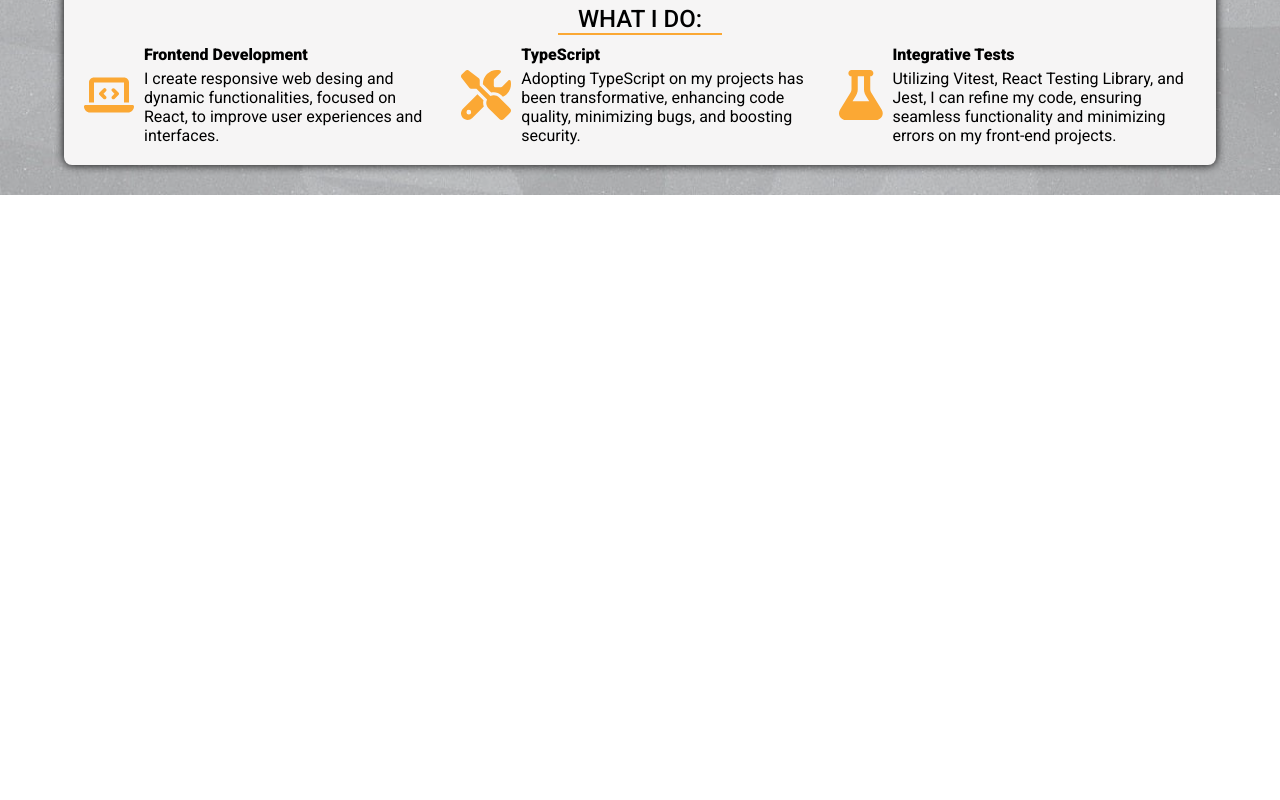
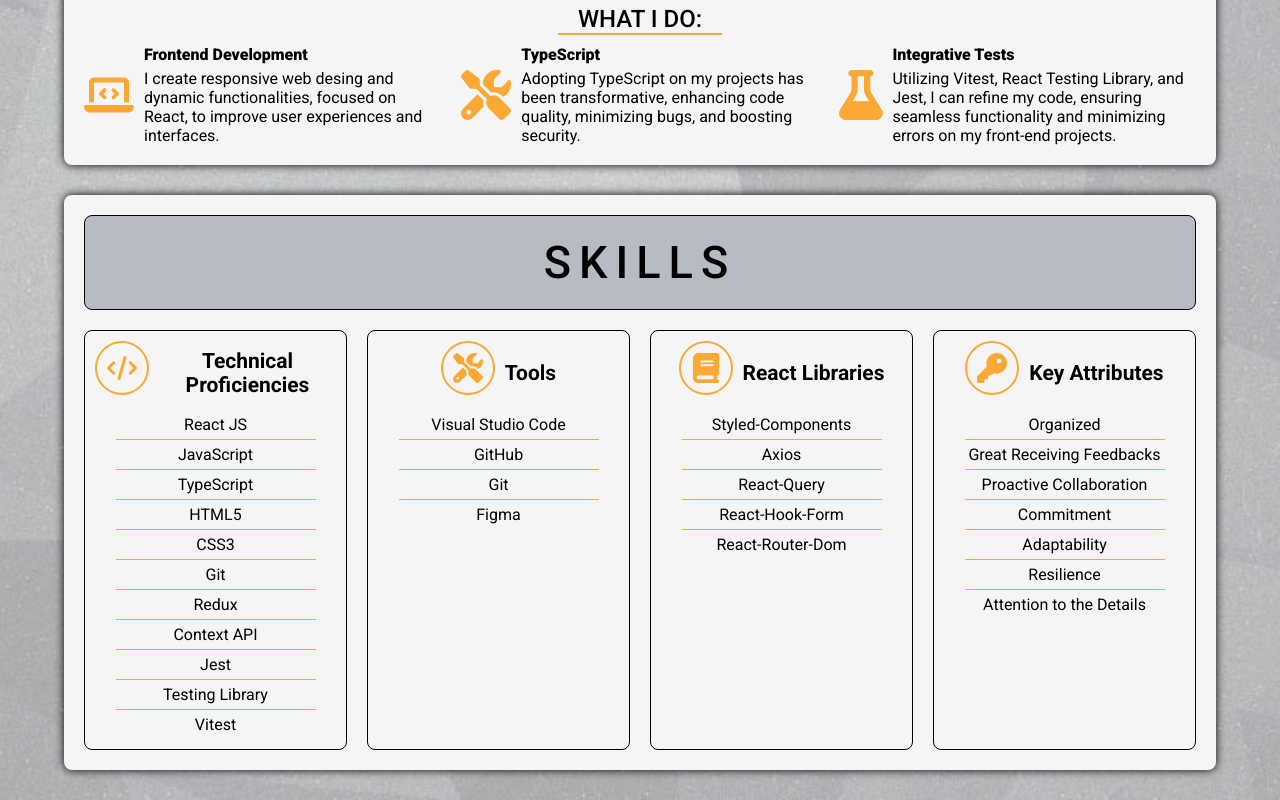
Before and after one commit to SantiagoMorais/old-portfolio, a React (Vite) app: page / in a window 1280 px wide. Shown: the part 925-1725 px from the top of the page. Before the commit the page ends 1120 px from the top, so only its background shows below. Built offline with nearby package versions, Linux system fonts and the light colour scheme; a web font is replaced by a local one.

Commit message:
Skills component created and tested, file json created to contain the skills data

```diff
--- a/src/components/about/index.tsx
+++ b/src/components/about/index.tsx
@@ -62,6 +62,7 @@ const Container = styled.section`
     padding: 0 5dvw;
 
     .content {
+        width: 100%;
         display: flex;
         flex-direction: column;
         align-items: center;
--- a/src/components/hero/index.tsx
+++ b/src/components/hero/index.tsx
@@ -181,7 +181,7 @@ const Container = styled.section`
                     }
 
                     .customIcon {
-                        user-select: none;
+                        user-select: nonek;
                         background-color: ${({ theme }) => theme.textColor};
                         color: ${({ theme }) => theme.secondaryTextColor};
                         width: 5rem;
--- a/src/components/home/index.tsx
+++ b/src/components/home/index.tsx
@@ -5,6 +5,7 @@ import { useContext } from "react";
 import styled from "styled-components"
 import backgroundImage from "@assets/background-image.jpg"
 import { AboutMe } from "@components/about";
+import { Skills } from "@components/skills";
 
 export const Home = () => {
     const { theme } = useContext(ThemeContext);
@@ -15,6 +16,7 @@ export const Home = () => {
             <Header />
             <Hero />
             <AboutMe />
+            <Skills />
         </Container>
     )
 }
--- /dev/null
+++ b/src/components/skills/index.tsx
@@ -0,0 +1,149 @@
+import { ThemeContext } from "@contexts/themeContext";
+import { FontAwesomeIcon } from "@fortawesome/react-fontawesome";
+import { useContext } from "react";
+import styled from "styled-components";
+import skillsData from "@json/index.json";
+import { IconDefinition } from "@fortawesome/fontawesome-svg-core";
+import { faBook, faCode, faKey, faLaptopCode, faTools } from "@fortawesome/free-solid-svg-icons";
+import { componentsGap, fonts } from "@styles/variables";
+
+const iconMapping: Record<string, IconDefinition> = {
+    code: faCode,
+    tools: faTools,
+    book: faBook,
+    key: faKey,
+};
+
+const defaultIcon = faLaptopCode;
+
+export const Skills = () => {
+    const { theme } = useContext(ThemeContext);
+
+    return (
+        <Container theme={theme}>
+            <div className="content">
+                <h2 className="title">Skills</h2>
+                <div className="skillLists">
+                    {skillsData &&
+                        skillsData.skills.map((skill, index) => (
+                            <div className="skill" key={index}>
+                                <div className="subtitle">
+                                    <FontAwesomeIcon
+                                        className="icon"
+                                        icon={iconMapping[skill.icon] || defaultIcon}
+                                    />
+                                    <h3 className="skillTitle">{skill.category}</h3>
+                                </div>
+                                <ul className="list">
+                                    {skill.list.map((item, idx) => (
+                                        <li className="item" key={idx}>{item}</li>
+                                    ))}
+                                </ul>
+                            </div>
+                        ))}
+                </div>
+            </div>
+        </Container>
+    );
+};
+
+const Container = styled.section`
+    width: 100%;
+    display: flex;
+    justify-content: center;
+    margin-bottom: ${componentsGap};
+    padding: 0 5dvw;
+
+    .content {
+        display: flex;
+        flex-direction: column;
+        width: 100%;
+        align-items: center;
+        justify-content: space-around;
+        max-width: 144rem;
+        box-shadow: 0 0 1rem #000000;
+        border-radius: .8rem;
+        overflow: hidden;
+        padding: 2rem;
+        background-color: ${({ theme }) => theme.primaryColor};
+        color: ${({ theme }) => theme.textColor};
+        transition: .3s;
+        gap: 2rem;
+
+        .title {
+            padding: 2rem;
+            border: .1rem solid ${({ theme }) => theme.textColor};
+            width: 100%;
+            text-align: center;
+            font-size: ${fonts.fontSizeExtraLarge};
+            text-transform: uppercase;
+            letter-spacing: .8rem;
+            font-weight: 500;
+            background-color: ${({ theme }) => theme.tertiaryColor};
+            border-radius: 0.8rem;
+            transition: background-color .3s;
+        }
+
+        .skillLists {
+            display: flex;
+            flex-wrap: wrap;
+            gap: 2rem;
+            justify-content: center;
+            width: 100%;
+
+            .skill {
+                max-width: 40rem;
+                flex: 1;
+                padding: 1rem;
+                border-radius: .8rem;
+                border: .1rem solid;
+                display: flex;
+                flex-direction: column;
+                align-items: center;
+                min-width: 24rem;
+
+                .subtitle {
+                    display: flex;
+                    align-items: center;
+                    gap: 1rem;
+                    margin-bottom: 1rem;
+                    position: relative;
+
+                    .icon {
+                        color: ${({ theme }) => theme.secondaryColor};
+                        border: .2rem solid;
+                        margin-bottom: 1rem;
+                        padding: 1rem;
+                        width: 3rem;
+                        height: 3rem;
+                        border-radius: 50%;
+                    }
+
+                    .skillTitle {
+                        text-align: center;
+                        color: ${({ theme }) => theme.textColor};
+                        font-size: calc(${fonts.fontSizeSmall} + .5rem);
+                    }
+                }
+
+                .list {
+                    gap: .5rem;
+                    display: flex;
+                    flex-direction: column;
+                    font-size: ${fonts.fontSizeSmall};
+                    text-align: center;
+
+                    .item {
+                        padding-bottom: .5rem;
+                        border-bottom: .1rem solid ${({theme}) => theme.secondaryColor};
+                        width: 20rem;
+
+                        &:last-child {
+                            border-bottom: none;
+                        }
+                    }
+                }
+            }
+        }
+    }
+`
--- /dev/null
+++ b/src/json/index.json
@@ -0,0 +1,55 @@
+{
+    "skills": [
+        {
+            "category": "Technical Proficiencies",
+            "icon": "code",
+            "list": [
+                "React JS",
+                "JavaScript",
+                "TypeScript",
+                "HTML5",
+                "CSS3",
+                "Git",
+                "Redux",
+                "Context API",
+                "Jest",
+                "Testing Library",
+                "Vitest"
+            ]
+        },
+        {
+            "category": "Tools",
+            "icon": "tools",
+            "list": [
+                "Visual Studio Code",
+                "GitHub",
+                "Git",
+                "Figma"
+            ]
+        },
+        {
+            "category": "React Libraries",
+            "icon": "book",
+            "list": [
+                "Styled-Components",
+                "Axios",
+                "React-Query",
+                "React-Hook-Form",
+                "React-Router-Dom"
+            ]
+        },
+        {
+            "category": "Key Attributes",
+            "icon": "key",
+            "list": [
+                "Organized",
+                "Great Receiving Feedbacks",
+                "Proactive Collaboration",
+                "Commitment",
+                "Adaptability",
+                "Resilience",
+                "Attention to the Details"
+            ]
+        }
+    ]
+}
--- a/src/styles/globalStyle.tsx
+++ b/src/styles/globalStyle.tsx
@@ -14,7 +14,7 @@ export const GlobalStyle = createGlobalStyle`
 
     html {
         font-size: 62.5%;
-        font-weight: 300;
+        font-weight: 400;
         scroll-behavior: smooth;
     }
 
```
Also changed, not shown: 2 other files (tests, documents, lock files or other folders).
